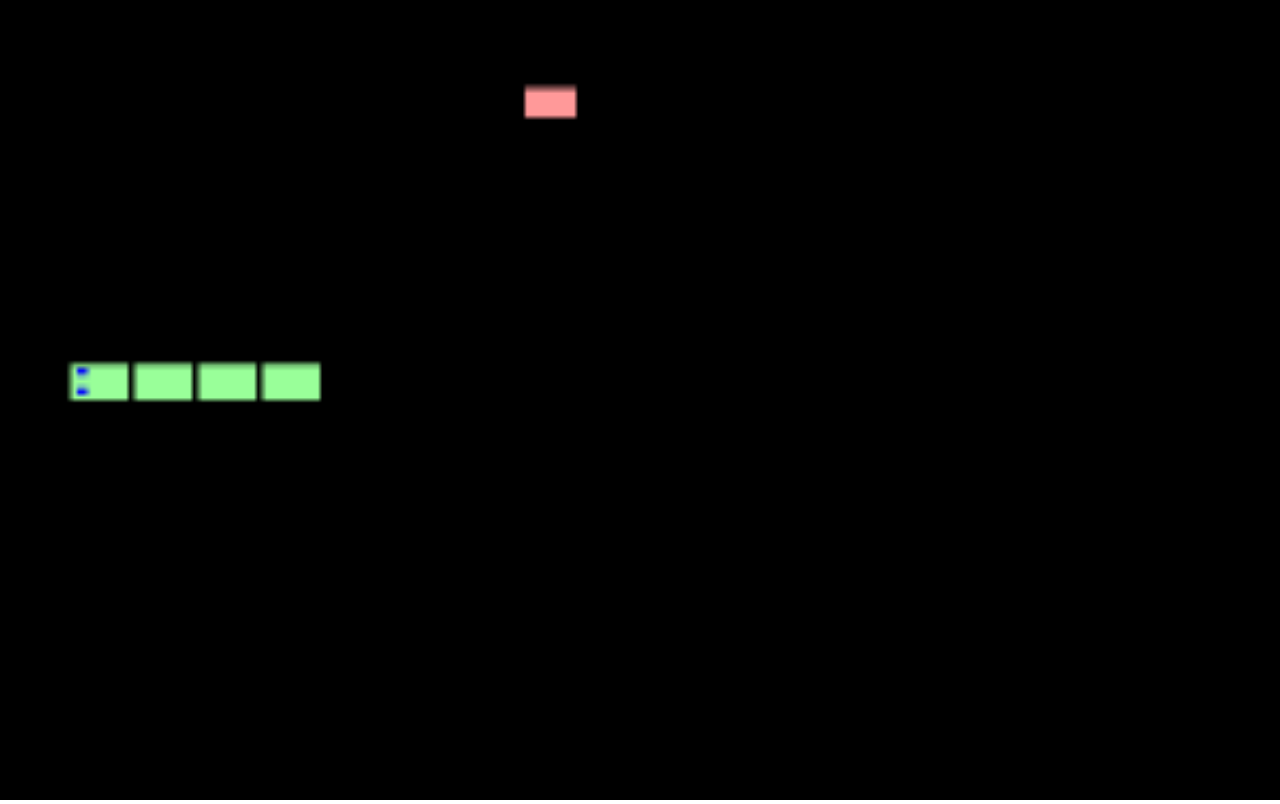
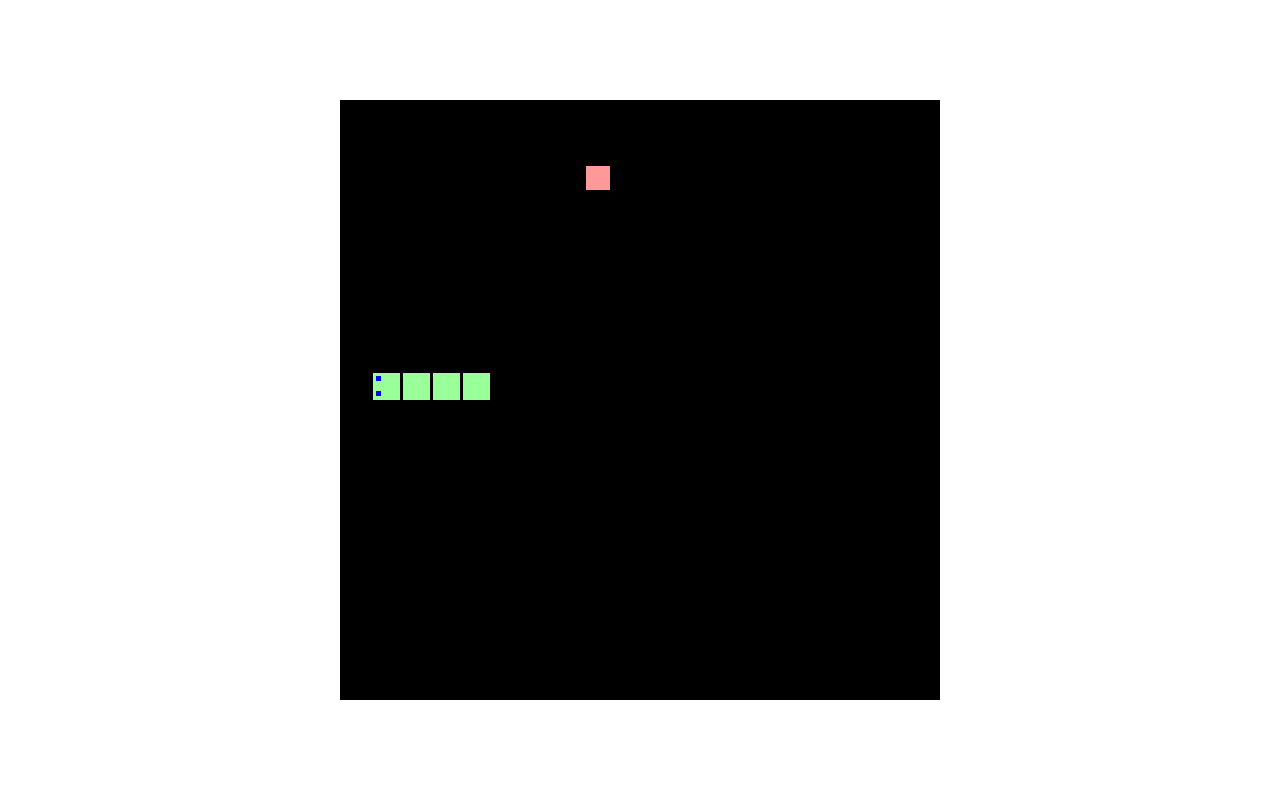
Before and after one commit to hyrdbyrd/snake-game, a website: page public/index.html in a window 1280 px wide. Drawn offline with Linux system fonts and the light colour scheme.

Commit message:
Fix visibility.

```diff
--- a/public/index.html
+++ b/public/index.html
@@ -11,16 +11,26 @@
             margin: 0;
         }
 
-        .snake-game
+        body,
+        .main
         {
-            width: 100vw;
+            min-height: 100vh;
             height: 100vh;
+        }
+
+        .main
+        {
+            display: flex;
+            align-items: center;
+            justify-content: center;
         }
     </style>
     <script src="SnakeGame.js"></script>
 </head>
 <body>
-    <canvas class="snake-game"></canvas>
+    <div class="main">
+        <canvas width="600" height="600" class="snake-game"></canvas>
+    </div>
     <script src="index.js"></script>
 </body>
 </html>
```
